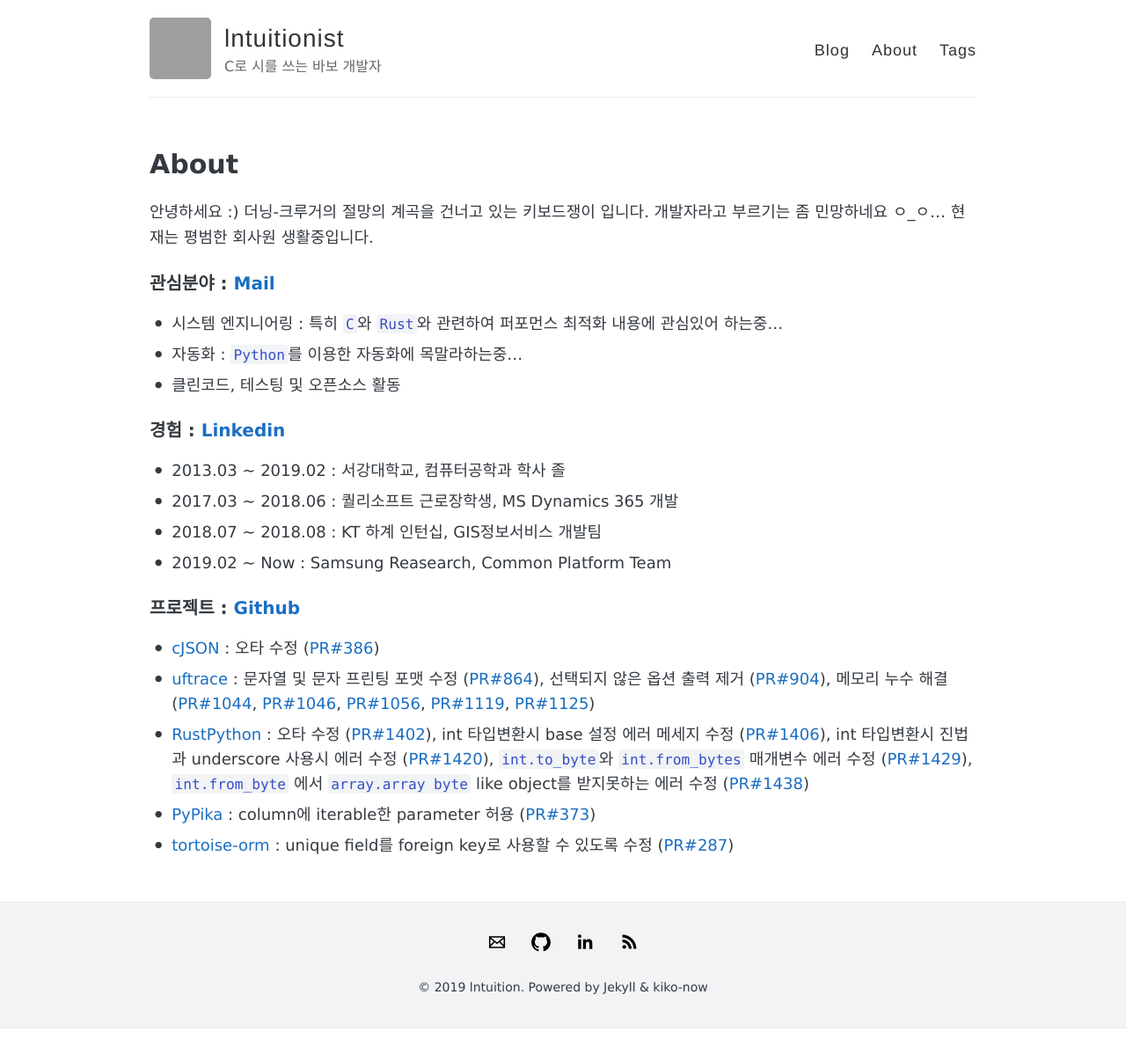
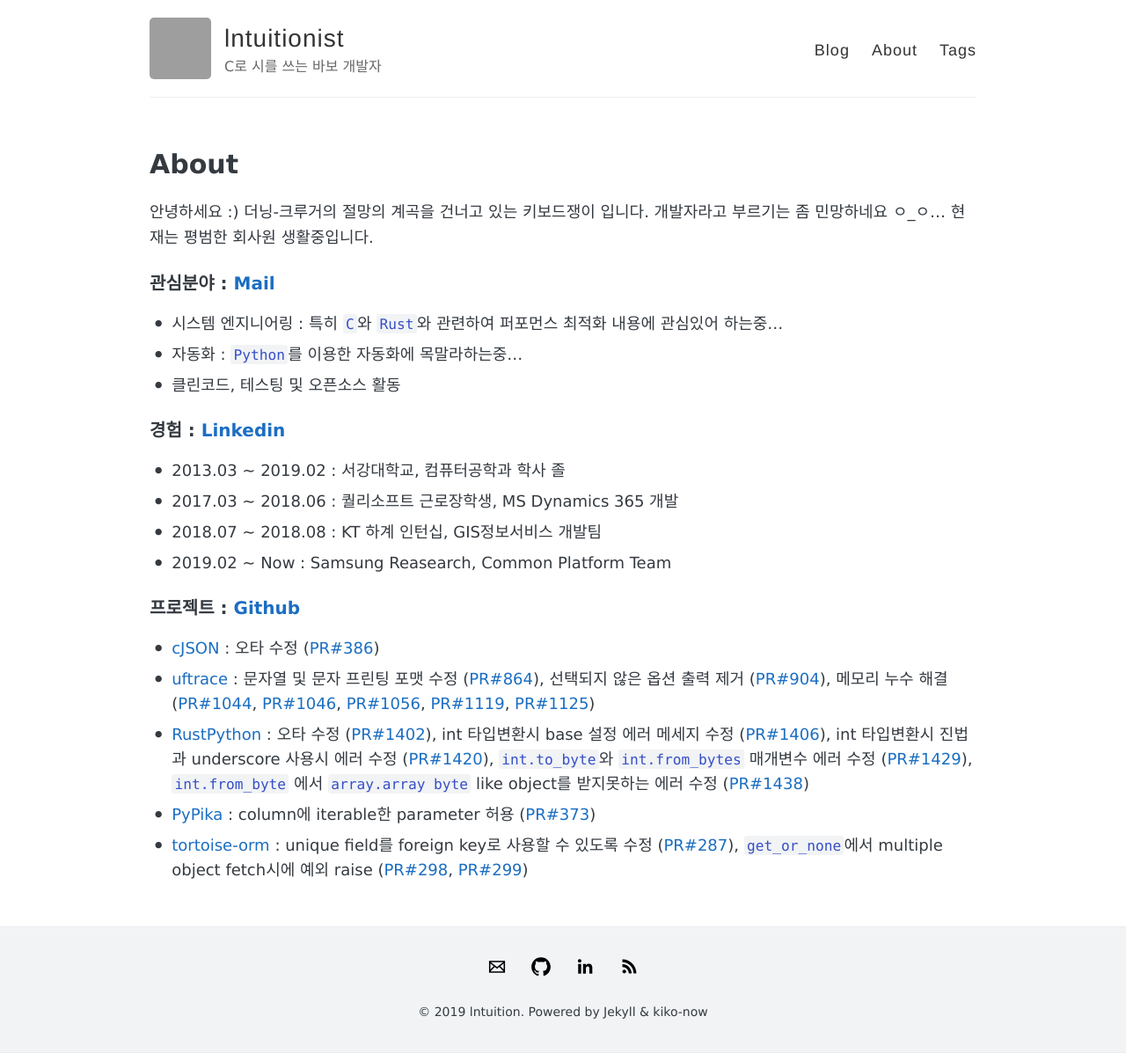
Before and after one commit to lntuition/lntuition.github.io, a Jekyll site: the page built from about.md, in a window 1280 px wide. Shown: the whole page at 88% size. Built offline with Jekyll 4.4.1, drawn with Linux system fonts in a browser that asks for light colours; some web fonts are replaced; before the commit the page ends 1169 px from its top, so only the background shows below that; grey boxes are pictures that could not be loaded.

Commit message:
Update project in about.md

```diff
--- a/about.md
+++ b/about.md
@@ -34,4 +34,5 @@ int 타입변환시 진법과 underscore 사용시 에러 수정 ([PR#1420](http
 - [PyPika](https://github.com/kayak/pypika) :
 column에 iterable한 parameter 허용 ([PR#373](https://github.com/kayak/pypika/pull/373))
 - [tortoise-orm](https://github.com/tortoise/tortoise-orm) :
-unique field를 foreign key로 사용할 수 있도록 수정 ([PR#287](https://github.com/tortoise/tortoise-orm/pull/287))
+unique field를 foreign key로 사용할 수 있도록 수정 ([PR#287](https://github.com/tortoise/tortoise-orm/pull/287)),
+`get_or_none`에서 multiple object fetch시에 예외 raise ([PR#298](https://github.com/tortoise/tortoise-orm/pull/298), [PR#299](https://github.com/tortoise/tortoise-orm/pull/299))
```
